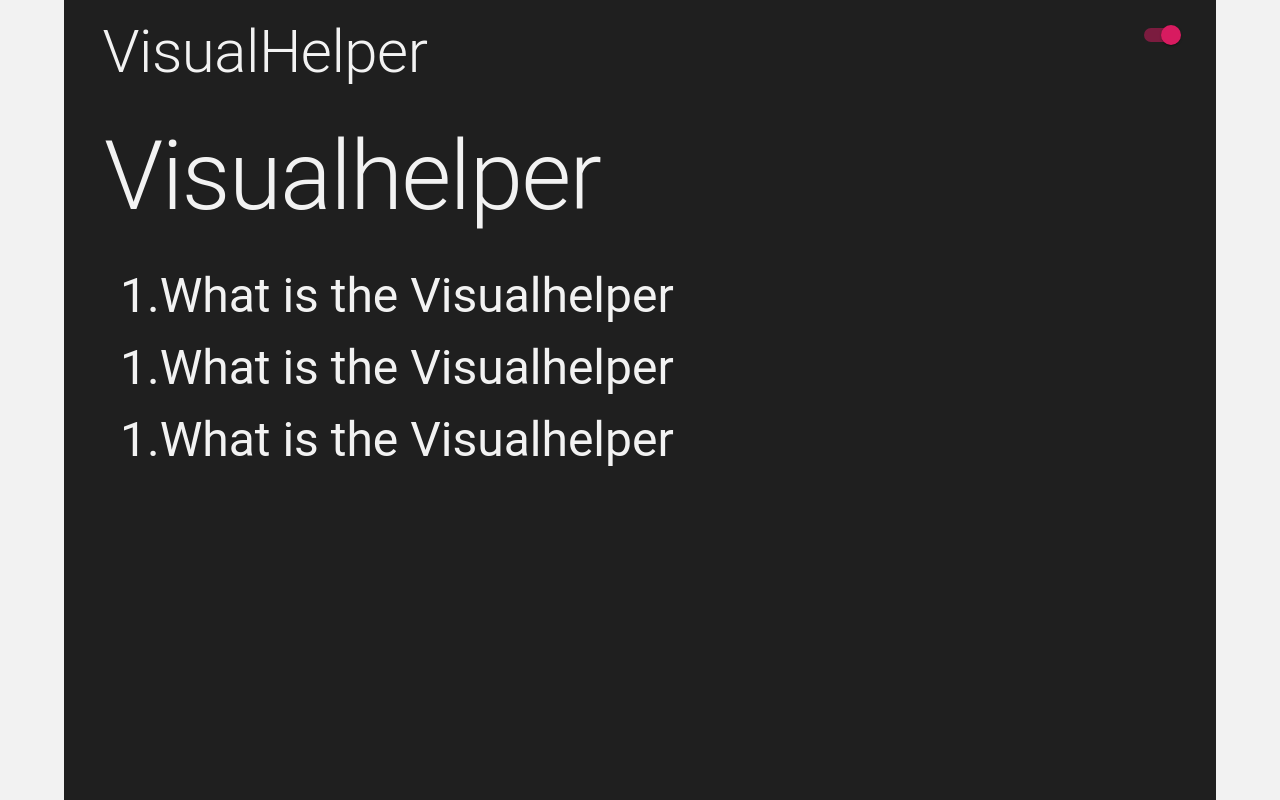
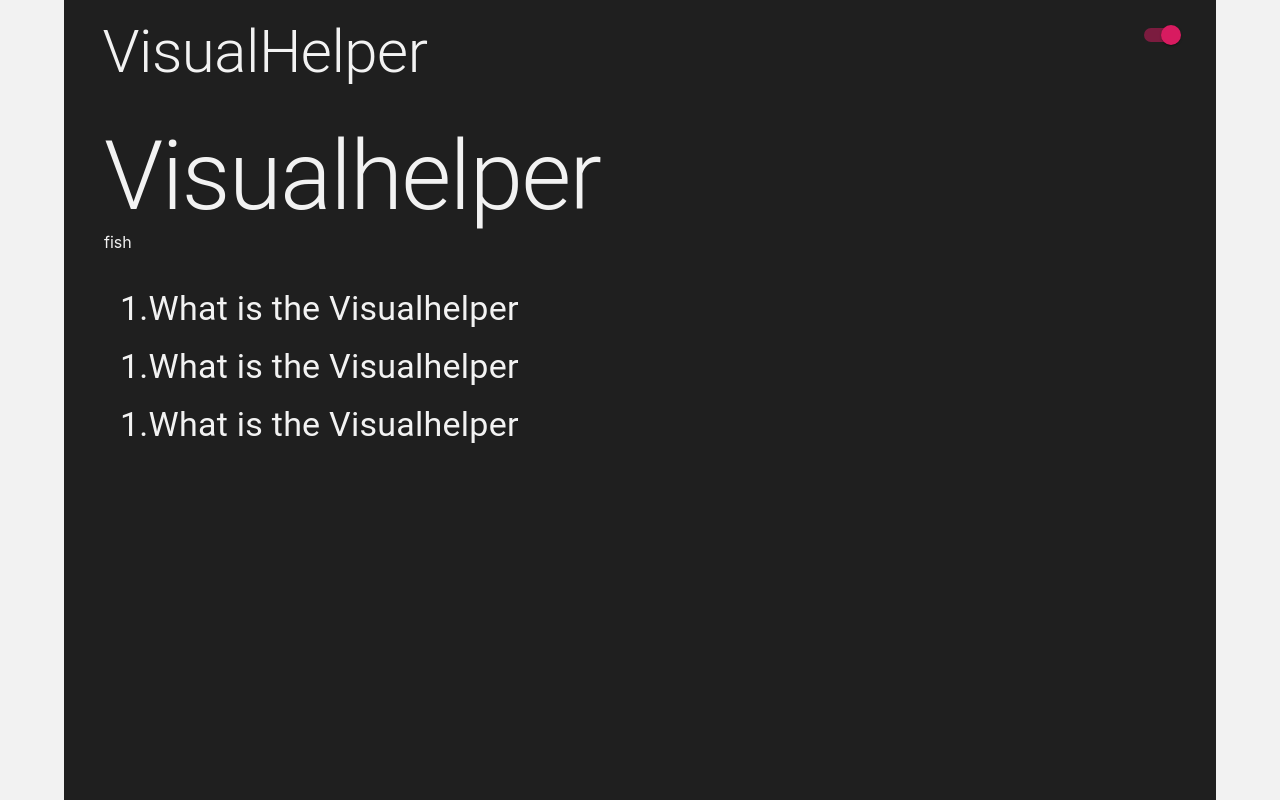
Before and after one commit to pinkishincoloragain/VisualHelper, a React (Create React App) app: page /about in a window 1280 px wide. Shown: the top 800 px of the page. Built offline with nearby package versions, Linux system fonts and the light colour scheme.

Commit message:
modified aos movement

```diff
--- a/src/App.js
+++ b/src/App.js
@@ -8,6 +8,8 @@ import AboutPage from "./Views/AboutPage";
 import { BrowserRouter, Route, Routes } from "react-router-dom";
 import { useSelector, useDispatch } from "react-redux";
 import Aos from "aos";
+import "aos/dist/aos.css";
+
 import HeaderBar from "./Components/Headerbar";
 
 // For animation
--- a/src/Views/AboutPage.js
+++ b/src/Views/AboutPage.js
@@ -22,16 +22,17 @@ export default function AboutPage() {
       >
         <Box color={!darkMode ? "#1f1f1f" : "#f2f2f2"}>
           <Typography variant="h1">Visualhelper</Typography>
+          <div data-aos="fade-up">fish</div>
           <br />
           <List>
             <ListItem>
-              <Typography variant="h3">1.What is the Visualhelper</Typography>
+              <Typography variant="h4">1.What is the Visualhelper</Typography>
             </ListItem>
             <ListItem>
-              <Typography variant="h3">1.What is the Visualhelper</Typography>
+              <Typography variant="h4">1.What is the Visualhelper</Typography>
             </ListItem>
             <ListItem>
-              <Typography variant="h3">1.What is the Visualhelper</Typography>
+              <Typography variant="h4">1.What is the Visualhelper</Typography>
             </ListItem>
           </List>
           <br />
```
